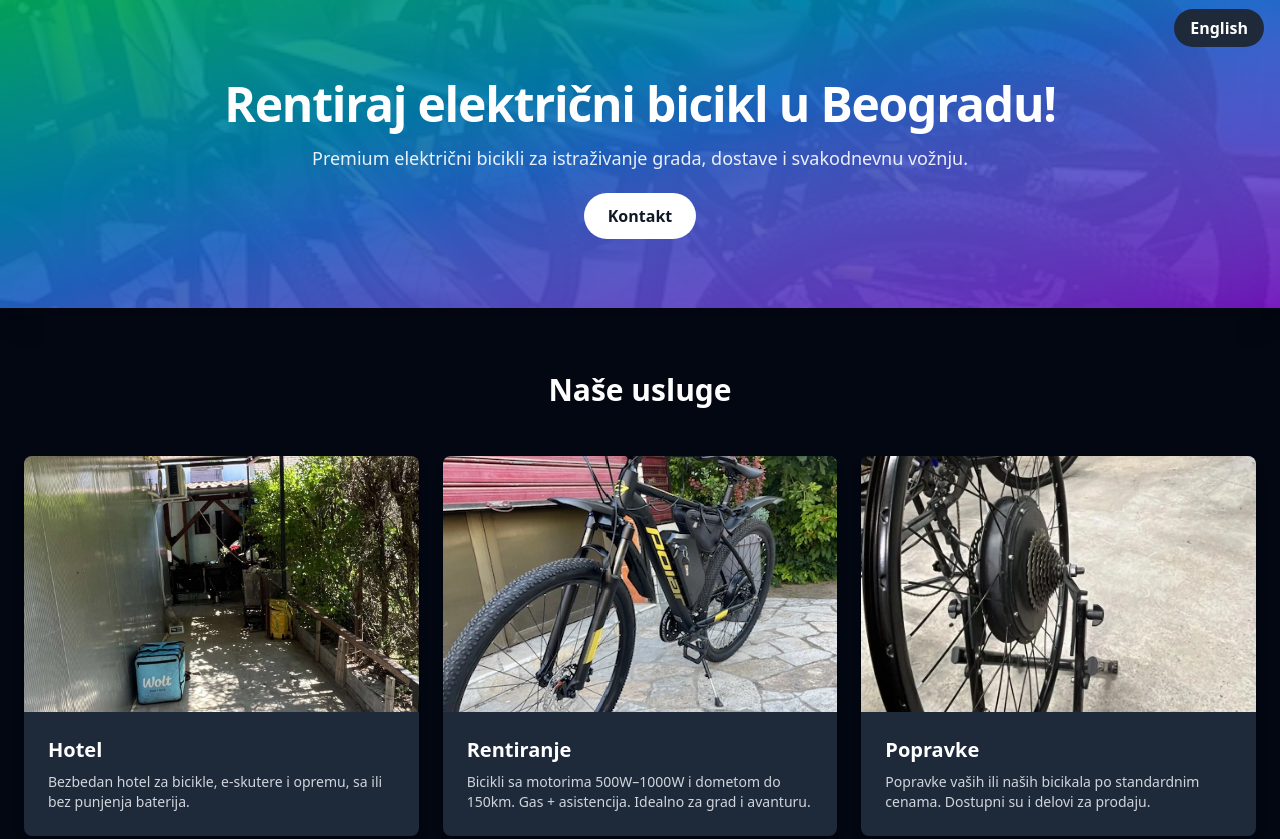
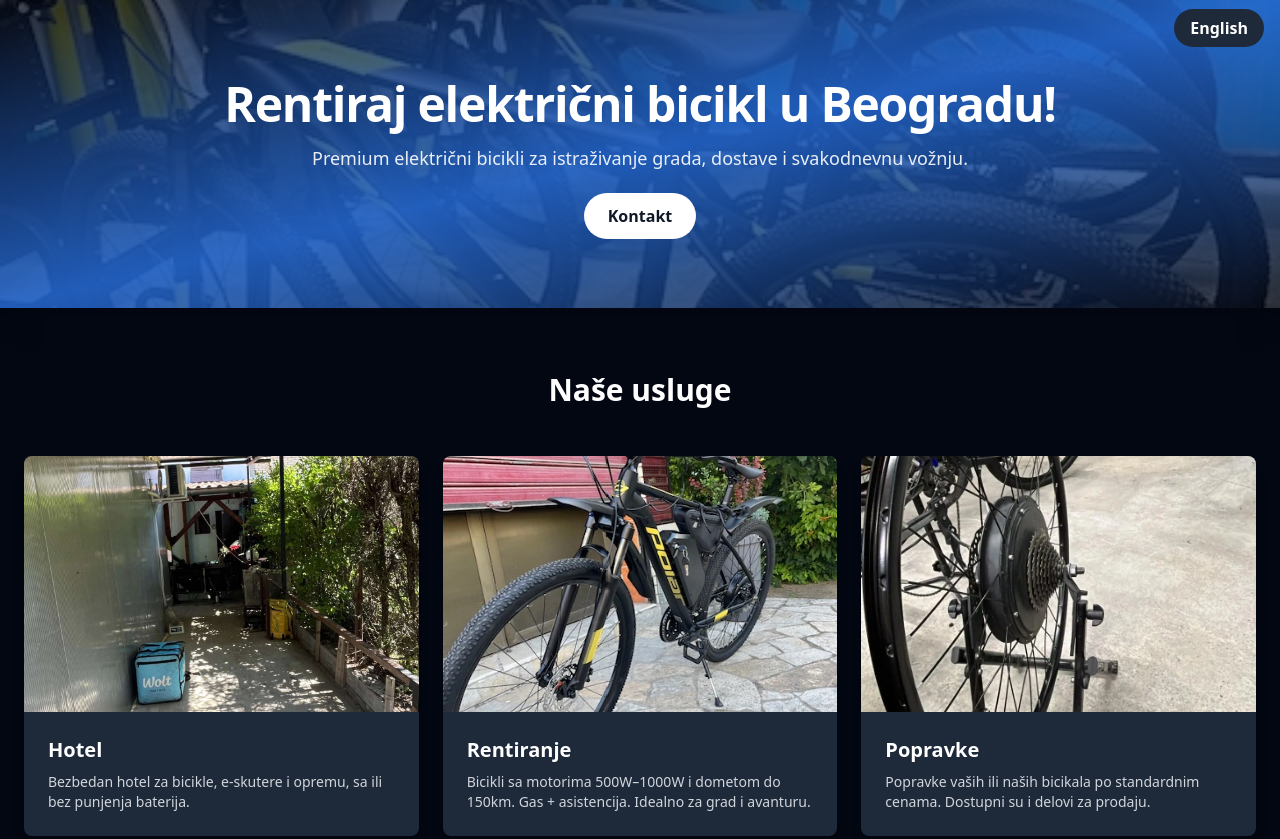
Before and after one commit to sica95/rentelectricbike, a plain HTML site: page index.html in a window 1280 px wide. Shown: the top 839 px of the page. Drawn offline with Linux system fonts and the light colour scheme; some packages are replaced by stand-ins of ours; a script that the page names is missing.

Commit message:
Background color change.

```diff
--- a/index.html
+++ b/index.html
@@ -135,7 +135,7 @@
         aria-hidden="true"
       ></div>
       <div
-        class="absolute inset-0 bg-gradient-to-br from-green-400 via-blue-500 to-purple-600 opacity-70"
+        class="absolute inset-0 bg-gradient-to-br from-gray-400 via-blue-500 to-blue-600 opacity-70"
         aria-hidden="true"
       ></div>
       <div class="relative max-w-4xl mx-auto">
```
